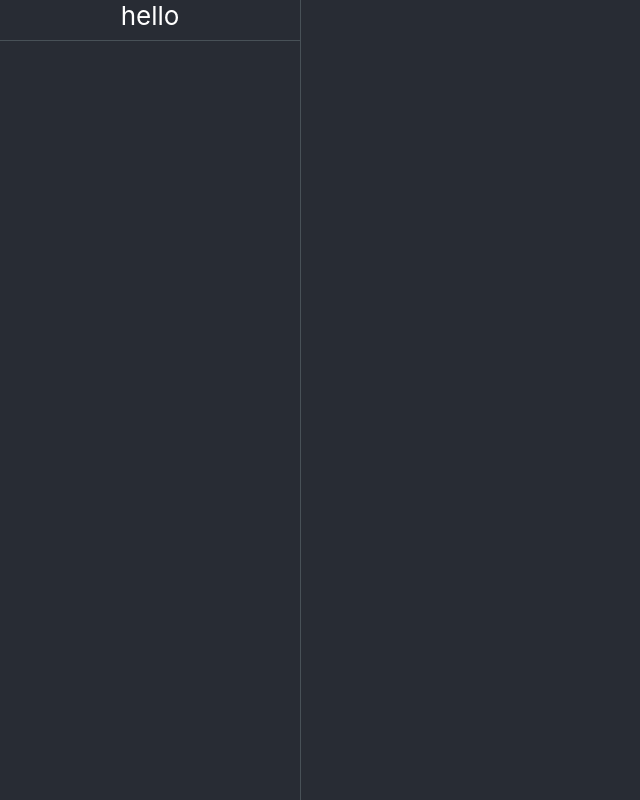
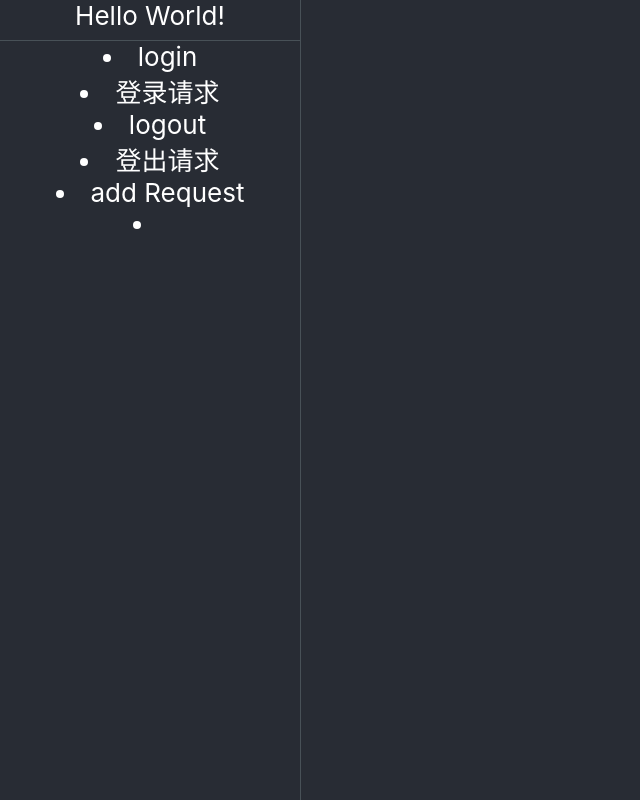
Before and after one commit to leolin0102/LLNetAgent, a React (Create React App) app: page / in a window 1280 px wide. Shown: the whole page, without its empty margins (0-640 px from the left). Built offline with nearby package versions, Linux system fonts and the light colour scheme.

Commit message:
实现侧边列表控件

```diff
--- a/package.json
+++ b/package.json
@@ -1,5 +1,5 @@
 {
-  "name": "llnetclient",
+  "name": "llnetagent",
   "version": "0.1.0",
   "private": true,
   "main": "main.js",
@@ -8,7 +8,9 @@
     "electron": "^1.8.8",
     "react": "^16.8.6",
     "react-dom": "^16.8.6",
-    "react-scripts": "3.0.1"
+    "react-redux": "^7.1.0",
+    "react-scripts": "3.0.1",
+    "redux": "^4.0.3"
   },
   "scripts": {
     "start": "react-scripts start",
--- /dev/null
+++ b/src/ActionTypes.js
@@ -0,0 +1 @@
+export const POST_REQUEST = 'post'
--- a/src/App.js
+++ b/src/App.js
@@ -1,12 +1,17 @@
 import React from 'react';
 import './App.css';
 import SideNav from './nav/list'
+import store from './Store'
+import { Provider } from "react-redux";
+
 function App() {
   return (
     <div className="App">
-      <container className="App-container">
-        <SideNav/>
-      </container>
+      <Provider store={store}>
+        <div className="App-container">
+          <SideNav/>
+        </div>
+      </Provider>
     </div>
   );
 }
--- /dev/null
+++ b/src/Reducer.js
@@ -0,0 +1,12 @@
+import * as ActionTypes from './ActionTypes'
+
+
+export default (state, action) => {
+    const {params} = action;
+    switch (action.type) {
+        case ActionTypes.POST_REQUEST:
+            return {...state, "aaa": "ccc"};
+        default:
+            return state
+    }
+}
--- /dev/null
+++ b/src/Store.js
@@ -0,0 +1,15 @@
+import {createStore} from 'redux'
+import reducer from './Reducer'
+const initValues = {
+    'response': '',
+    'title': 'Hello World!',
+    'requestList': [
+        {"name": "login", "desc": "登录请求"},
+        {"name": "logout", "desc": "登出请求"},
+        {"name": "add Request", "desc": ""}
+    ]
+}
+
+const store = createStore(reducer, initValues)
+
+export default store;
--- a/src/nav/list.js
+++ b/src/nav/list.js
@@ -1,14 +1,28 @@
 import React, { Component } from 'react';
 import './list.css'
+import store from '../Store';
+import ListView from '../view/list/ListView'
 class SideNav extends Component {
+
+    constructor(props) {
+        super(props)
+        this.state = {
+            title: store.getState()['title'],
+            items: store.getState()['requestList']
+        }
+    }
+
     render() {
         return (
             <div className="SideNav">
                 <div className="SideNav-TopBar">
-                    hello
+                    {this.state.title}
                 </div>
                 <div className="SideNav-SideLine">
                 </div>
+                <ListView items={this.state.items}>
+
+                </ListView>
             </div>
         );
     }
--- a/src/view/list/ListView.js
+++ b/src/view/list/ListView.js
@@ -1,10 +1,22 @@
 import React, { Component } from 'react';
+import SampleCell from './SampleCell'
+class ListView extends Component {
 
-class ListView extends Component {
+    constructor(props){
+        super(props)
+        this.state = {
+            items: props.items
+        }
+    }
+
     render() {
         return (
             <div>
-
+                {
+                    this.state.items.map(element => {
+                        return <SampleCell item={element}></SampleCell>
+                    })
+                }
             </div>
         );
     }
--- /dev/null
+++ b/src/view/list/SampleCell.js
@@ -0,0 +1,23 @@
+import React, { Component } from 'react';
+
+class SampleCell extends Component {
+
+    constructor(props) {
+        super(props)
+        this.state = {
+            name: props.item.name,
+            desc: props.item.desc,
+        }
+    }
+
+    render() {
+        return (
+            <div>
+                <li>{this.state.name}</li>
+                <li>{this.state.desc}</li>
+            </div>
+        )
+    }
+}
+
+export default SampleCell
```
Also changed, not shown: src/Actions.js (added, +8 -0 lines), 2 other files (tests, documents, lock files or other folders).
